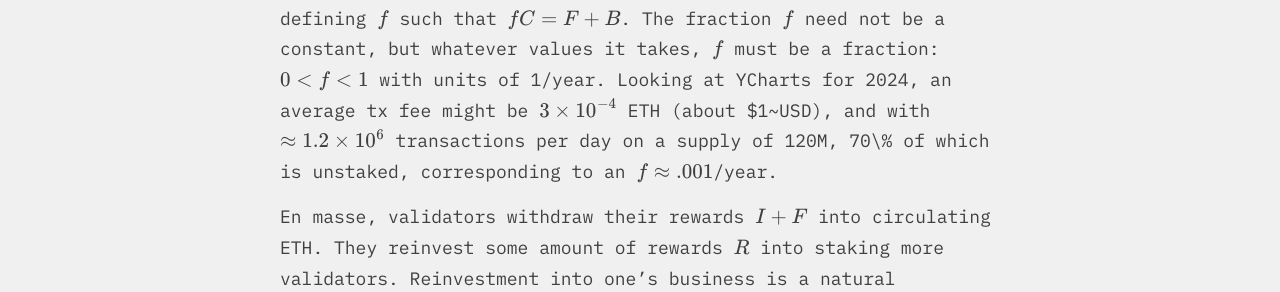
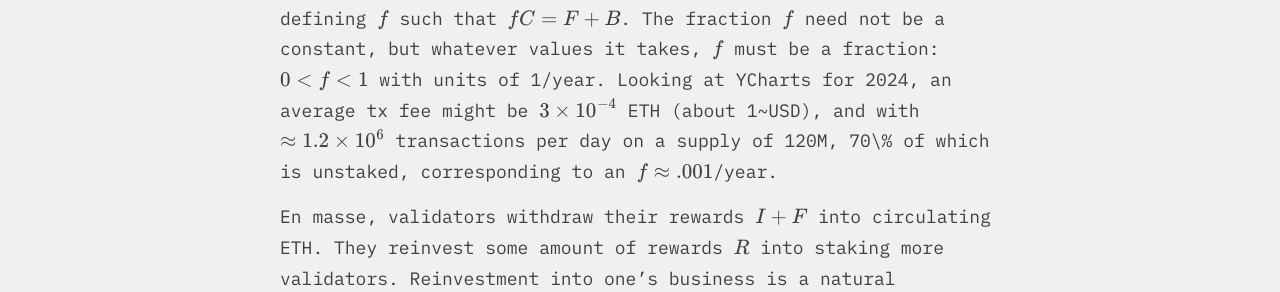
Before and after one commit to eric-downes/20sq-blog, a Jekyll site: the page built from _posts/2024-12-05-issuance-fundamentals.md, in a window 1280 px wide and 900 px high, scrolled down 5964 px. Shown: the part 161-453 px from the top of the window. Built offline with Jekyll 4.4.1, drawn with Linux system fonts in a browser that asks for light colours; some web fonts are replaced.

Commit message:
rm any use of $ to mean dollars

```diff
--- a/_posts/2024-12-05-issuance-fundamentals.md
+++ b/_posts/2024-12-05-issuance-fundamentals.md
@@ -219,7 +219,7 @@ ae interested in the limit $$C\to0$$ and pull this dependence out by
 defining $$f$$ such that $$fC = F+B$$. The fraction $$f$$ need not be
 a constant, but whatever values it takes, $$f$$ must be a fraction:
 $$0<f<1$$ with units of 1/year.  Looking at YCharts for 2024, an
-average tx fee might be $$3\times10^{-4}$$ ETH (about \$1~USD), and
+average tx fee might be $$3\times10^{-4}$$ ETH (about 1~USD), and
 with $$\approx1.2\times10^6$$ transactions per day on a supply of
 120M, 70\% of which is unstaked, corresponding to an $$f\approx.001$$/year.
 
```
